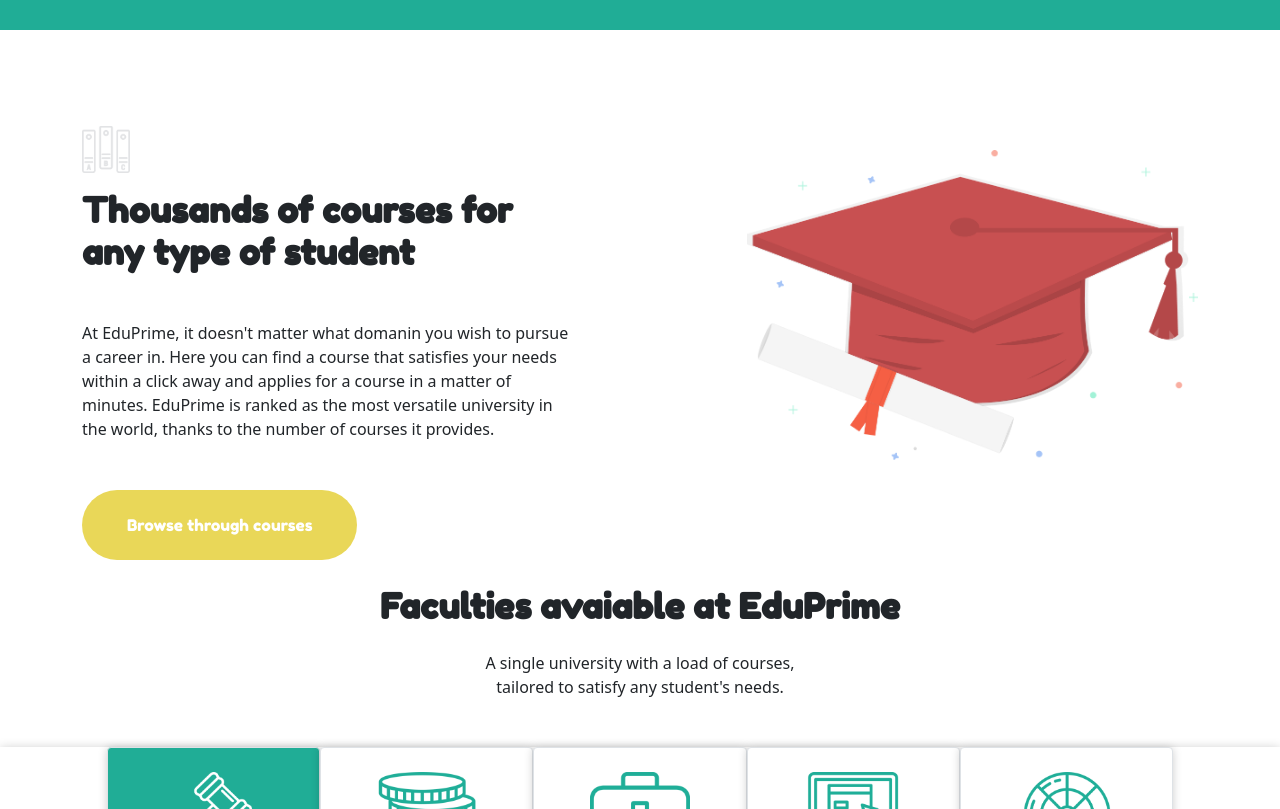
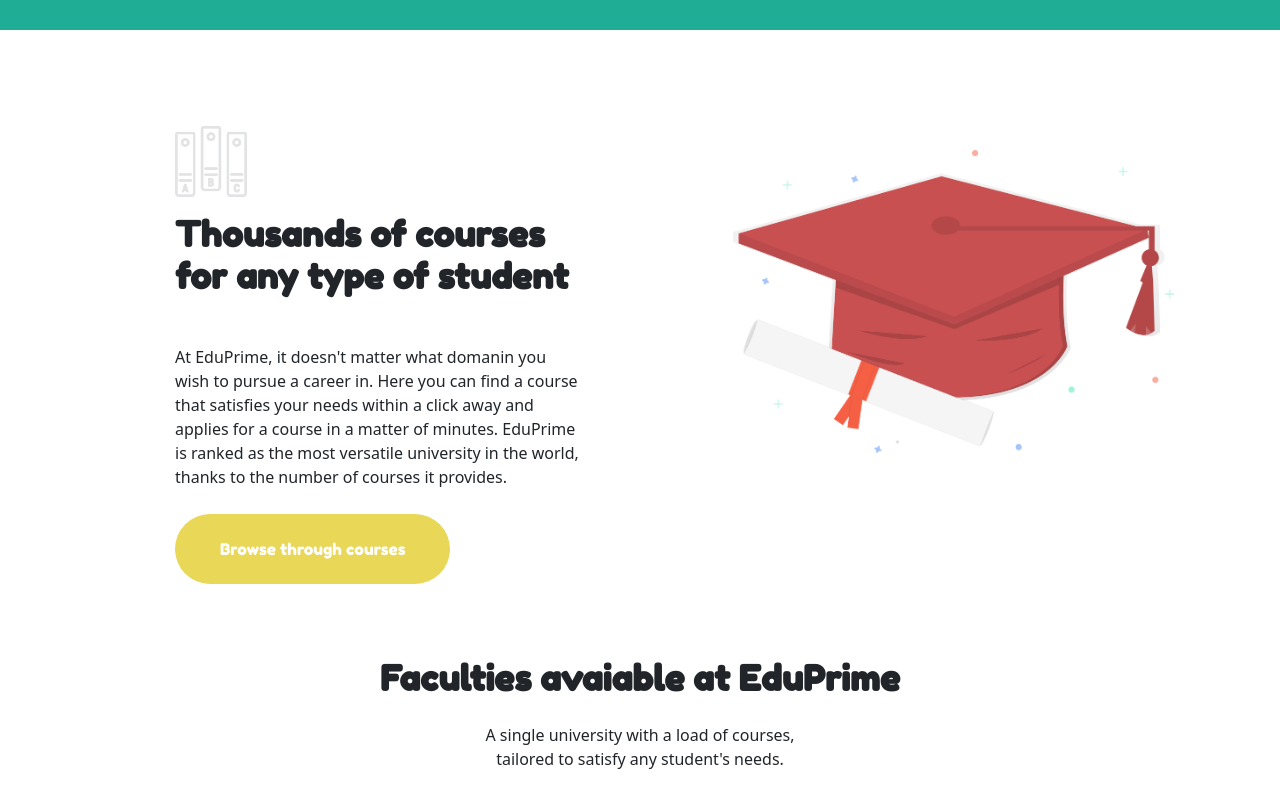
Before and after one commit to Giorgio-24/proj-html-vuejs, a Vue app: page / in a window 1280 px wide. Shown: the part 720-1529 px from the top of the page. Built offline with nearby package versions, Linux system fonts and the light colour scheme.

Commit message:
paragraph-can-now-change-order-of-his-content

```diff
--- a/src/components/MainHeader.vue
+++ b/src/components/MainHeader.vue
@@ -1,16 +1,16 @@
 <template>
-  <div class="mt-5">
+  <section class="mt-5">
     <Paragraph
+      class="mb-5"
       :icon="icon"
       :title="title"
       :paragraph="paragraph"
       :buttonText="buttonText"
       :buttonColor="buttonColor"
+      :illustration="illustration"
+      :invert="invert"
     />
-    <div class="mt-4 col-5 offset-1">
-      <img class="img-fluid" :src="illustration" alt="" />
-    </div>
-  </div>
+  </section>
 </template>
 
 <script>
@@ -29,6 +29,7 @@
       buttonText: "Browse through courses",
       buttonColor: "bg-yellow",
       illustration: require("../assets/img/Graduation-Illustration.png"),
+      invert: false,
     };
   },
 };
--- a/src/components/Paragraph.vue
+++ b/src/components/Paragraph.vue
@@ -1,6 +1,9 @@
 <template>
-  <div class="col-6">
-    <div class="row">
+  <div class="row">
+    <div
+      class="col-5 offset-1 display-flex flex-column"
+      :class="invert === true ? 'order-1' : ''"
+    >
       <div class="col-1 icon-box">
         <img class="img-fluid" :src="icon" alt="icon" />
       </div>
@@ -12,13 +15,24 @@
         }}</a>
       </div>
     </div>
+    <div class="mt-4 col-5 offset-1">
+      <img class="img-fluid" :src="illustration" alt="" />
+    </div>
   </div>
 </template>
 
 <script>
 export default {
   name: "Paragraph",
-  props: ["icon", "title", "paragraph", "buttonText", "buttonColor"],
+  props: [
+    "icon",
+    "title",
+    "paragraph",
+    "buttonText",
+    "buttonColor",
+    "illustration",
+    "invert",
+  ],
 };
 </script>
 
```
